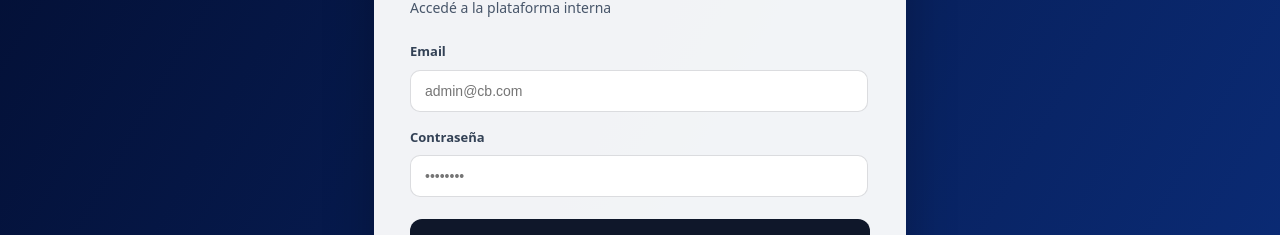
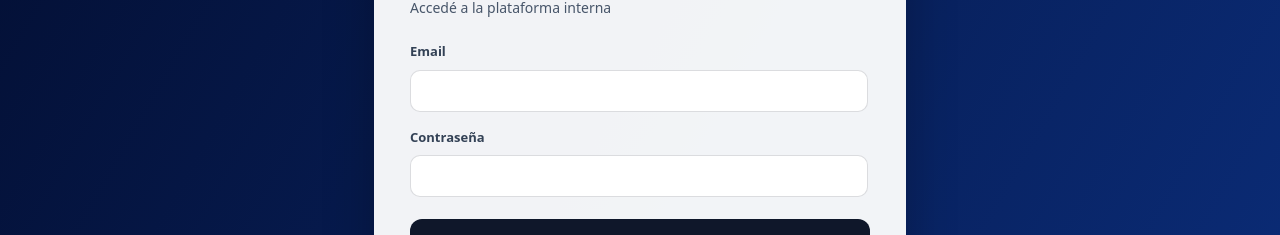
Before and after one commit to DiegoGonzalezVillar/inversiones-cb, a React (Vite) app in the folder frontend/: page /login in a window 1280 px wide. Shown: the part 362-597 px from the top of the page. Built offline with nearby package versions, Linux system fonts and the light colour scheme.

Commit message:
Fix login placeholder

```diff
--- a/frontend/src/pages/Login.jsx
+++ b/frontend/src/pages/Login.jsx
@@ -38,7 +38,6 @@ export default function Login() {
           <input
             style={input}
             type="email"
-            placeholder="admin@cb.com"
             value={email}
             onChange={(e) => setEmail(e.target.value)}
           />
@@ -47,7 +46,6 @@ export default function Login() {
           <input
             style={input}
             type="password"
-            placeholder="••••••••"
             value={password}
             onChange={(e) => setPassword(e.target.value)}
           />
```
